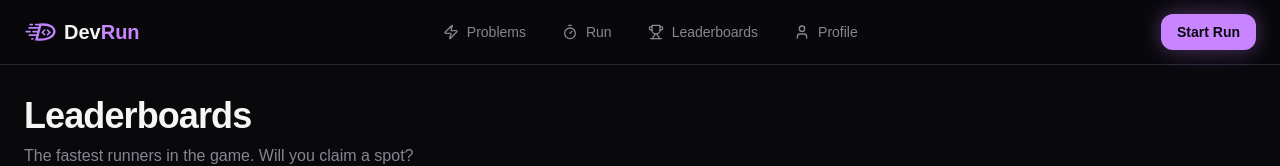
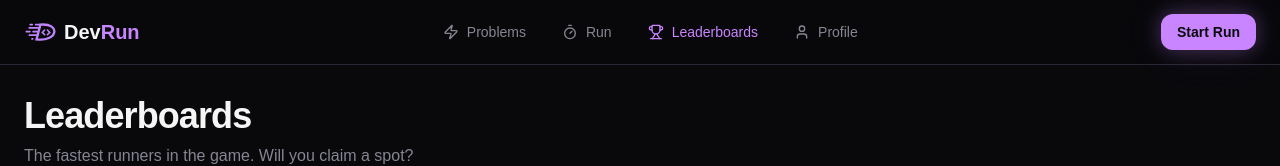
Before and after one commit to orus-dev/dev-run, a Next.js app: page /leaderboards in a window 1280 px wide. Shown: the top 166 px of the page. Built offline with nearby package versions, Linux system fonts and the light colour scheme.

Commit message:
Improved nav

```diff
--- a/src/app/page.tsx
+++ b/src/app/page.tsx
@@ -68,9 +68,8 @@ const Landing = () => {
               className="text-xl text-muted-foreground max-w-2xl mx-auto mb-10 leading-relaxed animate-fade-in stagger-2 opacity-0"
               style={{ animationFillMode: "forwards" }}
             >
-              DevRun is competitive programming reimagined. Race the clock
-              through algorithmic challenges, track your splits, and compete for
-              the fastest runs on the global leaderboard.
+              Race the clock through challenges, track your splits, and compete
+              for the fastest runs on the global leaderboard.
             </p>
 
             {/* CTA Buttons */}
--- a/src/components/app/Navbar.tsx
+++ b/src/components/app/Navbar.tsx
@@ -1,7 +1,36 @@
+"use client";
+
 import Link from "next/link";
 import { Timer, Trophy, User, Zap } from "lucide-react";
+import { usePathname } from "next/navigation";
+import { cn } from "@/lib/utils";
+
+const navs = [
+  {
+    link: "/problems",
+    icon: Zap,
+    name: "Problems",
+  },
+  {
+    link: "/run",
+    icon: Timer,
+    name: "Run",
+  },
+  {
+    link: "/leaderboards",
+    icon: Trophy,
+    name: "Leaderboards",
+  },
+  {
+    link: "/profile",
+    icon: User,
+    name: "Profile",
+  },
+];
 
 const Navbar = () => {
+  const pathname = usePathname();
+
   return (
     <nav className="fixed top-0 left-0 right-0 z-50 border-b border-border bg-background/80 backdrop-blur-xl">
       <div className="container mx-auto px-6">
@@ -23,34 +52,19 @@ const Navbar = () => {
 
           {/* Navigation Links */}
           <div className="hidden md:flex items-center gap-1">
-            <Link
-              href="/problems"
-              className="flex items-center gap-2 px-4 py-2 rounded-lg text-sm font-medium transition-all duration-300 text-muted-foreground hover:text-foreground hover:bg-secondary"
-            >
-              <Zap className="h-4 w-4" />
-              Problems
-            </Link>
-            <Link
-              href="/run"
-              className="flex items-center gap-2 px-4 py-2 rounded-lg text-sm font-medium transition-all duration-300 text-muted-foreground hover:text-foreground hover:bg-secondary"
-            >
-              <Timer className="h-4 w-4" />
-              Run
-            </Link>
-            <Link
-              href="/leaderboards"
-              className="flex items-center gap-2 px-4 py-2 rounded-lg text-sm font-medium transition-all duration-300 text-muted-foreground hover:text-foreground hover:bg-secondary"
-            >
-              <Trophy className="h-4 w-4" />
-              Leaderboards
-            </Link>
-            <Link
-              href="/profile"
-              className="flex items-center gap-2 px-4 py-2 rounded-lg text-sm font-medium transition-all duration-300 text-muted-foreground hover:text-foreground hover:bg-secondary"
-            >
-              <User className="h-4 w-4" />
-              Profile
-            </Link>
+            {navs.map(({ link, icon: Icon, name }) => (
+              <Link
+                key={link}
+                href={link}
+                className={cn(
+                  "flex items-center gap-2 px-4 py-2 rounded-lg text-sm font-medium transition-all duration-300 text-muted-foreground hover:text-foreground hover:bg-secondary",
+                  pathname === link && "text-primary",
+                )}
+              >
+                <Icon className="h-4 w-4" />
+                {name}
+              </Link>
+            ))}
           </div>
 
           {/* CTA Button */}
```
